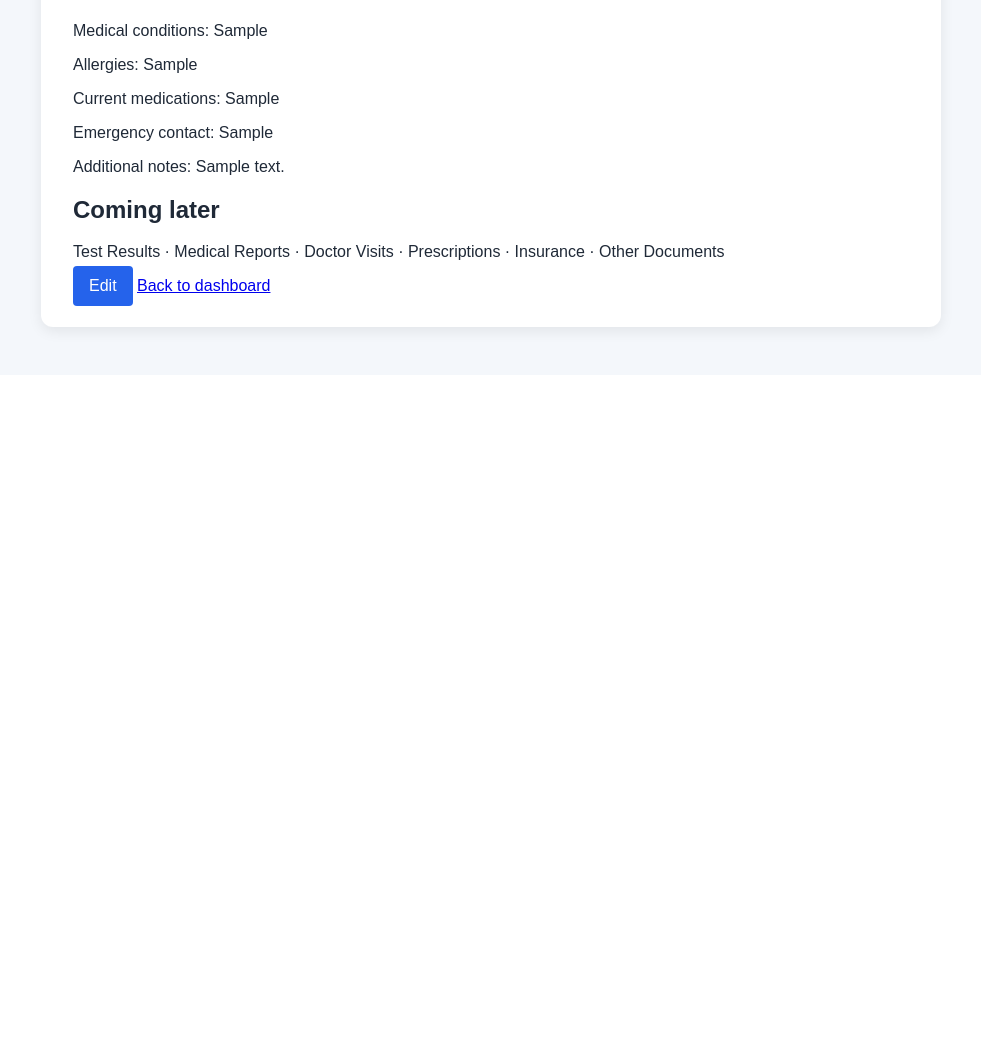
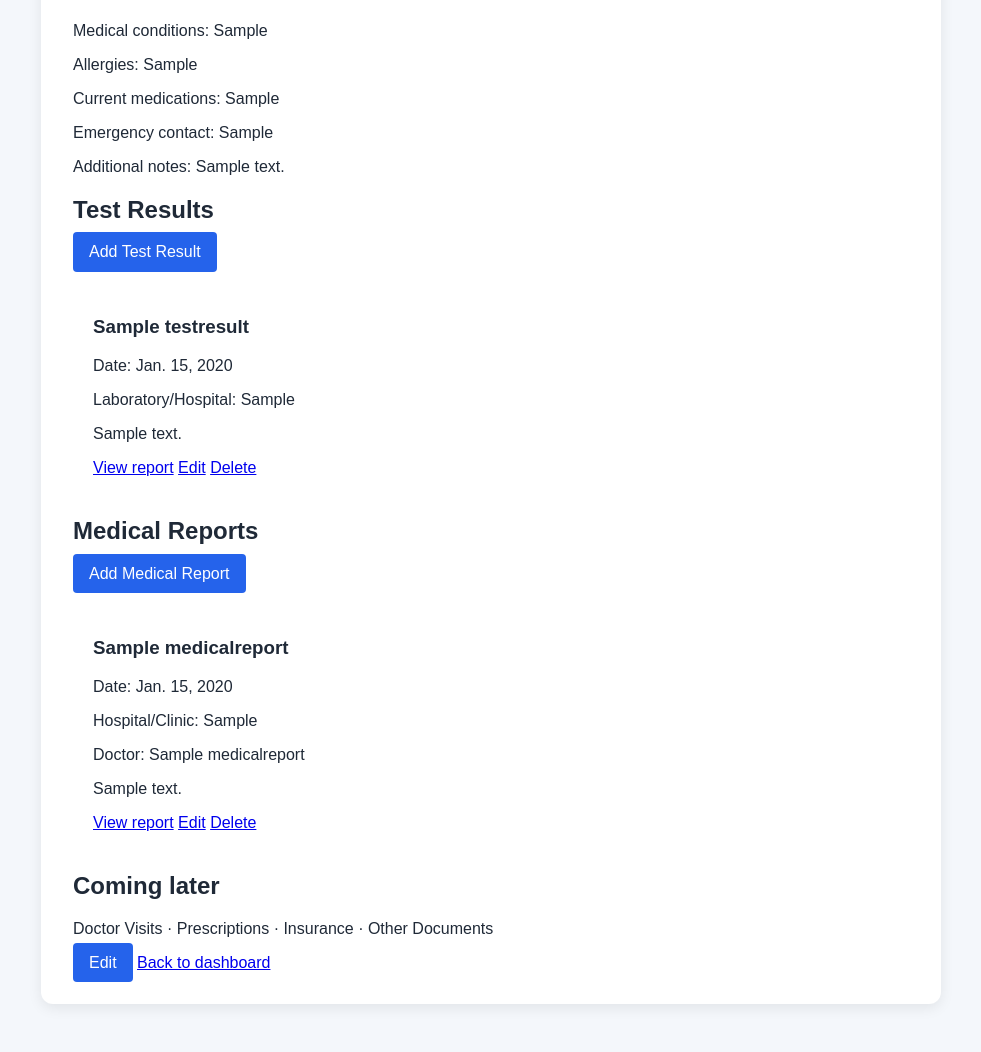
Before and after one commit to Aswanthcv/FamilyCare, a Django app: page /members/1/ in a window 1280 px wide. Shown: the part 575-1627 px from the top of the page, without its empty margins (149-1130 px from the left). Before the commit the page ends 915 px from the top, so only its background shows below. Run offline with Django 5.2, Linux system fonts and the light colour scheme; a user stored in the database is signed in; tables that the repository leaves empty hold one stand-in row (values such as "Sample post"); grey boxes marked "Sample" are stand-in pictures.

Commit message:
Add medical reports

```diff
--- a/familycare/urls.py
+++ b/familycare/urls.py
@@ -15,15 +15,9 @@ Including another URLconf
     2. Add a URL to urlpatterns:  path('blog/', include('blog.urls'))
 """
 from django.contrib import admin
-from django.conf import settings
-from django.conf.urls.static import static
 from django.urls import include, path
 
 urlpatterns = [
     path('admin/', admin.site.urls),
     path('', include('records.urls')),
 ]
-
-# Serve uploaded files while DEBUG=True. This is for development only.
-if settings.DEBUG:
-    urlpatterns += static(settings.MEDIA_URL, document_root=settings.MEDIA_ROOT)
--- a/records/urls.py
+++ b/records/urls.py
@@ -13,5 +13,13 @@ urlpatterns = [
     path('members/<int:member_id>/', views.member_detail, name='member_detail'),
     path('members/<int:member_id>/edit/', views.edit_member, name='edit_member'),
     path('members/<int:member_id>/delete/', views.delete_member, name='delete_member'),
+    path('members/<int:member_id>/tests/add/', views.add_test_result, name='add_test_result'),
+    path('test-results/<int:test_result_id>/edit/', views.edit_test_result, name='edit_test_result'),
+    path('test-results/<int:test_result_id>/delete/', views.delete_test_result, name='delete_test_result'),
+    path('test-results/<int:test_result_id>/report/', views.view_test_report, name='view_test_report'),
+    path('members/<int:member_id>/medical-reports/add/', views.add_medical_report, name='add_medical_report'),
+    path('medical-reports/<int:report_id>/edit/', views.edit_medical_report, name='edit_medical_report'),
+    path('medical-reports/<int:report_id>/delete/', views.delete_medical_report, name='delete_medical_report'),
+    path('medical-reports/<int:report_id>/report/', views.view_medical_report, name='view_medical_report'),
     path('', views.home, name='home'),
 ]
--- a/records/views.py
+++ b/records/views.py
@@ -1,9 +1,10 @@
 from django.contrib.auth import authenticate, login, logout
 from django.contrib.auth.decorators import login_required
+from django.http import FileResponse
 from django.shortcuts import get_object_or_404, redirect, render
 
-from .forms import FamilyMemberForm, RegistrationForm
-from .models import FamilyMember
+from .forms import FamilyMemberForm, MedicalReportForm, RegistrationForm, TestResultForm
+from .models import FamilyMember, MedicalReport, TestResult
 
 
 def register(request):
@@ -56,7 +57,103 @@ def add_member(request):
 @login_required
 def member_detail(request, member_id):
     member = get_object_or_404(FamilyMember, id=member_id, user=request.user)
-    return render(request, 'records/member_detail.html', {'member': member})
+    return render(request, 'records/member_detail.html', {
+        'member': member,
+        'test_results': member.test_results.all(),
+        'medical_reports': member.medical_reports.all(),
+    })
+
+
+@login_required
+def add_test_result(request, member_id):
+    member = get_object_or_404(FamilyMember, id=member_id, user=request.user)
+    if request.method == 'POST':
+        form = TestResultForm(request.POST, request.FILES)
+        if form.is_valid():
+            test_result = form.save(commit=False)
+            test_result.family_member = member
+            test_result.save()
+            return redirect('records:member_detail', member_id=member.id)
+    else:
+        form = TestResultForm()
+    return render(request, 'records/test_result_form.html', {'form': form, 'member': member, 'title': 'Add Test Result'})
+
+
+@login_required
+def edit_test_result(request, test_result_id):
+    test_result = get_object_or_404(TestResult, id=test_result_id, family_member__user=request.user)
+    if request.method == 'POST':
+        form = TestResultForm(request.POST, request.FILES, instance=test_result)
+        if form.is_valid():
+            form.save()
+            return redirect('records:member_detail', member_id=test_result.family_member.id)
+    else:
+        form = TestResultForm(instance=test_result)
+    return render(request, 'records/test_result_form.html', {'form': form, 'member': test_result.family_member, 'title': 'Edit Test Result'})
+
+
+@login_required
+def delete_test_result(request, test_result_id):
+    test_result = get_object_or_404(TestResult, id=test_result_id, family_member__user=request.user)
+    if request.method == 'POST':
+        member_id = test_result.family_member.id
+        test_result.delete()
+        return redirect('records:member_detail', member_id=member_id)
+    return render(request, 'records/test_result_confirm_delete.html', {'test_result': test_result})
+
+
+@login_required
+def view_test_report(request, test_result_id):
+    test_result = get_object_or_404(TestResult, id=test_result_id, family_member__user=request.user)
+    if not test_result.report_file:
+        return redirect('records:member_detail', member_id=test_result.family_member.id)
+    return FileResponse(test_result.report_file.open('rb'), as_attachment=False, filename=test_result.report_file.name)
+
+
+@login_required
+def add_medical_report(request, member_id):
+    member = get_object_or_404(FamilyMember, id=member_id, user=request.user)
+    if request.method == 'POST':
+        form = MedicalReportForm(request.POST, request.FILES)
+        if form.is_valid():
+            report = form.save(commit=False)
+            report.family_member = member
+            report.save()
+            return redirect('records:member_detail', member_id=member.id)
+    else:
+        form = MedicalReportForm()
+    return render(request, 'records/medical_report_form.html', {'form': form, 'member': member, 'title': 'Add Medical Report'})
+
+
+@login_required
+def edit_medical_report(request, report_id):
+    report = get_object_or_404(MedicalReport, id=report_id, family_member__user=request.user)
+    if request.method == 'POST':
+        form = MedicalReportForm(request.POST, request.FILES, instance=report)
+        if form.is_valid():
+            form.save()
+            return redirect('records:member_detail', member_id=report.family_member.id)
+    else:
+        form = MedicalReportForm(instance=report)
+    return render(request, 'records/medical_report_form.html', {'form': form, 'member': report.family_member, 'title': 'Edit Medical Report'})
+
+
+@login_required
+def delete_medical_report(request, report_id):
+    report = get_object_or_404(MedicalReport, id=report_id, family_member__user=request.user)
+    if request.method == 'POST':
+        member_id = report.family_member.id
+        report.delete()
+        return redirect('records:member_detail', member_id=member_id)
+    return render(request, 'records/medical_report_confirm_delete.html', {'report': report})
+
+
+@login_required
+def view_medical_report(request, report_id):
+    report = get_object_or_404(MedicalReport, id=report_id, family_member__user=request.user)
+    if not report.report_file:
+        return redirect('records:member_detail', member_id=report.family_member.id)
+    return FileResponse(report.report_file.open('rb'), as_attachment=False, filename=report.report_file.name)
 
 
 @login_required
--- /dev/null
+++ b/templates/records/medical_report_confirm_delete.html
@@ -0,0 +1,3 @@
+{% extends 'base.html' %}
+{% block title %}Delete Medical Report | FamilyCare{% endblock %}
+{% block content %}<section class="form-card"><h1>Delete {{ report.report_title }}?</h1><p>This action cannot be undone.</p><form method="post">{% csrf_token %}<button type="submit">Yes, delete</button> <a href="{% url 'records:member_detail' report.family_member.id %}">Cancel</a></form></section>{% endblock %}
--- /dev/null
+++ b/templates/records/medical_report_form.html
@@ -0,0 +1,3 @@
+{% extends 'base.html' %}
+{% block title %}{{ title }} | FamilyCare{% endblock %}
+{% block content %}<section class="form-card wide-form"><h1>{{ title }} for {{ member.full_name }}</h1><form method="post" enctype="multipart/form-data">{% csrf_token %}{{ form.as_p }}<button type="submit">Save</button> <a href="{% url 'records:member_detail' member.id %}">Cancel</a></form></section>{% endblock %}
--- a/templates/records/member_detail.html
+++ b/templates/records/member_detail.html
@@ -4,5 +4,9 @@
 {% if member.profile_image %}<img class="profile-image" src="{{ member.profile_image.url }}" alt="{{ member.full_name }}">{% endif %}<h1>{{ member.full_name }}</h1>
 <p>Age: {{ member.age }}</p><p>Sex: {{ member.get_sex_display }}</p><p>Phone: {{ member.phone|default:'Not added' }}</p><p>Email: {{ member.email|default:'Not added' }}</p><p>Blood group: {{ member.blood_group|default:'Not added' }}</p><p>Height: {{ member.height|default:'Not added' }} cm</p><p>Weight: {{ member.weight|default:'Not added' }} kg</p>
 <h2>Health information</h2><p>Medical conditions: {{ member.medical_conditions|default:'None added' }}</p><p>Allergies: {{ member.allergies|default:'None added' }}</p><p>Current medications: {{ member.current_medications|default:'None added' }}</p><p>Emergency contact: {{ member.emergency_contact|default:'Not added' }}</p><p>Additional notes: {{ member.additional_notes|default:'None added' }}</p>
-<h2>Coming later</h2><p>Test Results · Medical Reports · Doctor Visits · Prescriptions · Insurance · Other Documents</p><a class="button" href="{% url 'records:edit_member' member.id %}">Edit</a> <a href="{% url 'records:home' %}">Back to dashboard</a>
+<h2>Test Results</h2><p><a class="button" href="{% url 'records:add_test_result' member.id %}">Add Test Result</a></p>
+{% for test in test_results %}<article class="member-card"><h3>{{ test.test_name }}</h3><p>Date: {{ test.test_date }}</p><p>Laboratory/Hospital: {{ test.laboratory_or_hospital|default:'Not added' }}</p><p>{{ test.result_summary|default:'No summary added' }}</p>{% if test.report_file %}<a href="{% url 'records:view_test_report' test.id %}">View report</a>{% endif %} <a href="{% url 'records:edit_test_result' test.id %}">Edit</a> <a href="{% url 'records:delete_test_result' test.id %}">Delete</a></article>{% empty %}<p class="muted">No test results added yet.</p>{% endfor %}
+<h2>Medical Reports</h2><p><a class="button" href="{% url 'records:add_medical_report' member.id %}">Add Medical Report</a></p>
+{% for report in medical_reports %}<article class="member-card"><h3>{{ report.report_title }}</h3><p>Date: {{ report.report_date }}</p><p>Hospital/Clinic: {{ report.hospital_or_clinic|default:'Not added' }}</p><p>Doctor: {{ report.doctor_name|default:'Not added' }}</p><p>{{ report.notes|default:'No notes added' }}</p>{% if report.report_file %}<a href="{% url 'records:view_medical_report' report.id %}">View report</a>{% endif %} <a href="{% url 'records:edit_medical_report' report.id %}">Edit</a> <a href="{% url 'records:delete_medical_report' report.id %}">Delete</a></article>{% empty %}<p class="muted">No medical reports added yet.</p>{% endfor %}
+<h2>Coming later</h2><p>Doctor Visits · Prescriptions · Insurance · Other Documents</p><a class="button" href="{% url 'records:edit_member' member.id %}">Edit</a> <a href="{% url 'records:home' %}">Back to dashboard</a>
 </section>{% endblock %}
--- /dev/null
+++ b/templates/records/test_result_confirm_delete.html
@@ -0,0 +1,3 @@
+{% extends 'base.html' %}
+{% block title %}Delete Test Result | FamilyCare{% endblock %}
+{% block content %}<section class="form-card"><h1>Delete {{ test_result.test_name }}?</h1><p>This action cannot be undone.</p><form method="post">{% csrf_token %}<button type="submit">Yes, delete</button> <a href="{% url 'records:member_detail' test_result.family_member.id %}">Cancel</a></form></section>{% endblock %}
--- /dev/null
+++ b/templates/records/test_result_form.html
@@ -0,0 +1,3 @@
+{% extends 'base.html' %}
+{% block title %}{{ title }} | FamilyCare{% endblock %}
+{% block content %}<section class="form-card wide-form"><h1>{{ title }} for {{ member.full_name }}</h1><form method="post" enctype="multipart/form-data">{% csrf_token %}{{ form.as_p }}<button type="submit">Save</button> <a href="{% url 'records:member_detail' member.id %}">Cancel</a></form></section>{% endblock %}
```
Also changed, not shown: records/forms.py (+15 -1 lines), records/models.py (+34 -0 lines), records/tests.py (+112 -1 lines), records/migrations/0002_testresult.py (added), records/migrations/0003_medicalreport.py (added).
